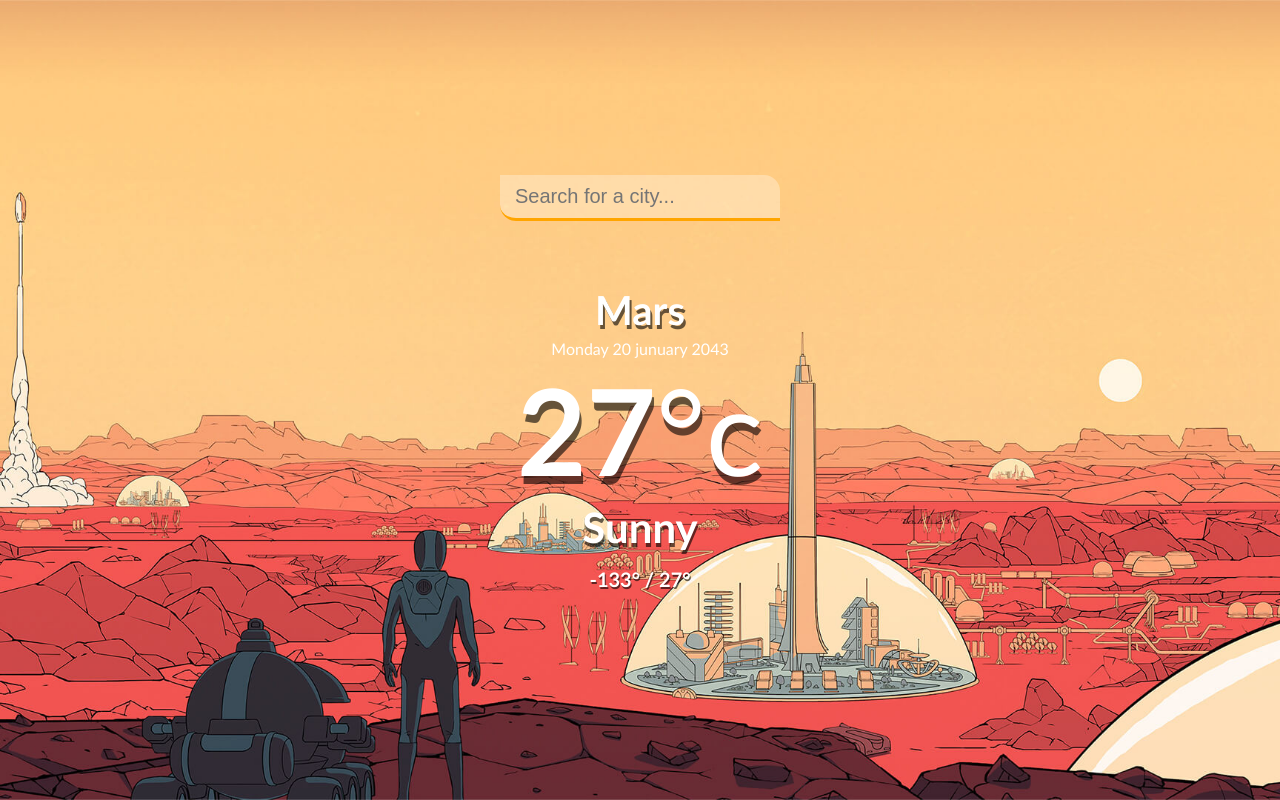
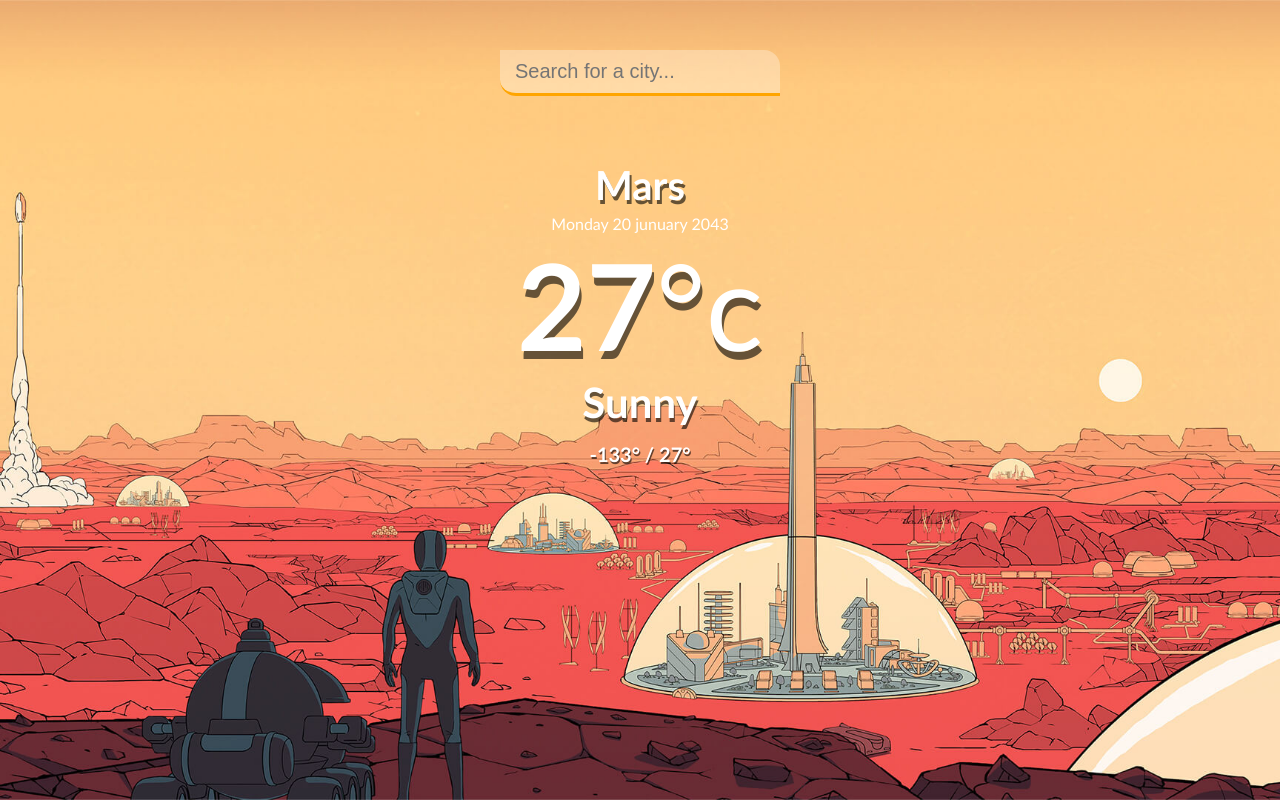
Before and after one commit to AlehZahorski/JsWeatherApp, a plain HTML site: page index.html in a window 1280 px wide. Drawn offline with Linux system fonts and the light colour scheme.

Commit message:
little change

```diff
--- a/index.html
+++ b/index.html
@@ -16,7 +16,7 @@
 <body>
     <div class="app-wrap">
         <header>
-            <input aria-label="Wpisz swoje imie" type="text" autocomplete="off" class="search-box" placeholder="Search for a city..." />
+            <input id="q" aria-label="Wpisz swoje imie" type="text" autocomplete="off" class="search-box" placeholder="Search for a city..." />
         </header>
     <main>
         <section class="location">
--- a/style.css
+++ b/style.css
@@ -36,7 +36,6 @@ header input{
     font-size: 20px;
     font-weight: 300;
     transition: 0.2 ease-out;
-    margin-top: 10%;
 }
 header input:focus{
     background-color: rgba(255, 255, 255, 0.6);
```
Also changed, not shown: 89033625_2722159024486096_48160812614811648_n.jpg (added).
